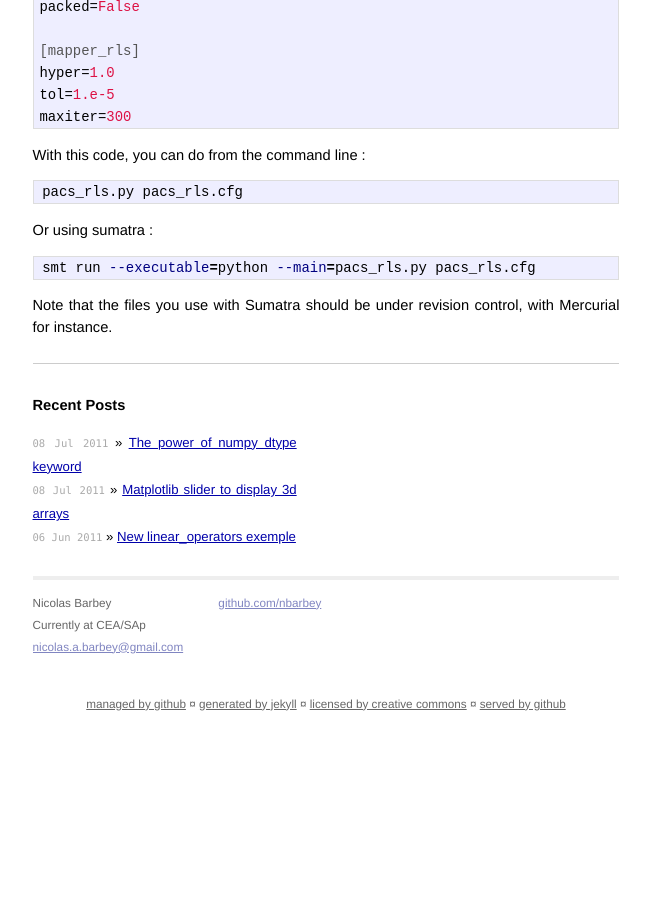
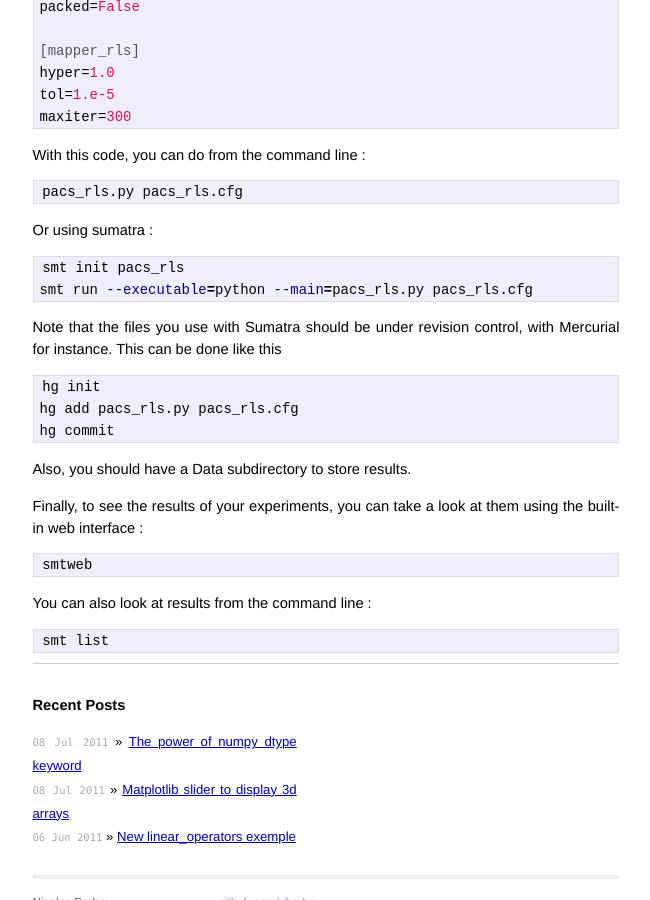
Before and after one commit to nbarbey/nbarbey.github.com, a Jekyll site: the page built from _posts/2011-07-08-sumatra-introduction.md, in a window 1280 px wide and 900 px high, scrolled down 5698 px. Shown: the whole window, without its empty margins (314-964 px from the left). Built offline with Jekyll 4.4.1, drawn with Linux system fonts in a browser that asks for light colours; Markdown is read by kramdown in place of the engine named in the settings; before the commit the page ends 6413 px from its top, so only the background shows below that.

Commit message:
add extra info on sumatra

```diff
--- a/_posts/2011-07-08-sumatra-introduction.md
+++ b/_posts/2011-07-08-sumatra-introduction.md
@@ -307,8 +307,30 @@ pacs_rls.py pacs_rls.cfg
 Or using sumatra :
 
 {% highlight bash %}
+smt init pacs_rls
 smt run --executable=python --main=pacs_rls.py pacs_rls.cfg
 {% endhighlight %}
 
 Note that the files you use with Sumatra should be under revision
-control, with Mercurial for instance.
+control, with Mercurial for instance. This can be done like this
+
+{% highlight bash %}
+hg init
+hg add pacs_rls.py pacs_rls.cfg
+hg commit
+{% endhighlight %}
+
+Also, you should have a Data subdirectory to store results.
+
+Finally, to see the results of your experiments, you can take a look
+at them using the built-in web interface :
+
+{% highlight bash %}
+smtweb
+{% endhighlight %}
+
+You can also look at results from the command line :
+
+{% highlight bash %}
+smt list
+{% endhighlight %}
```
